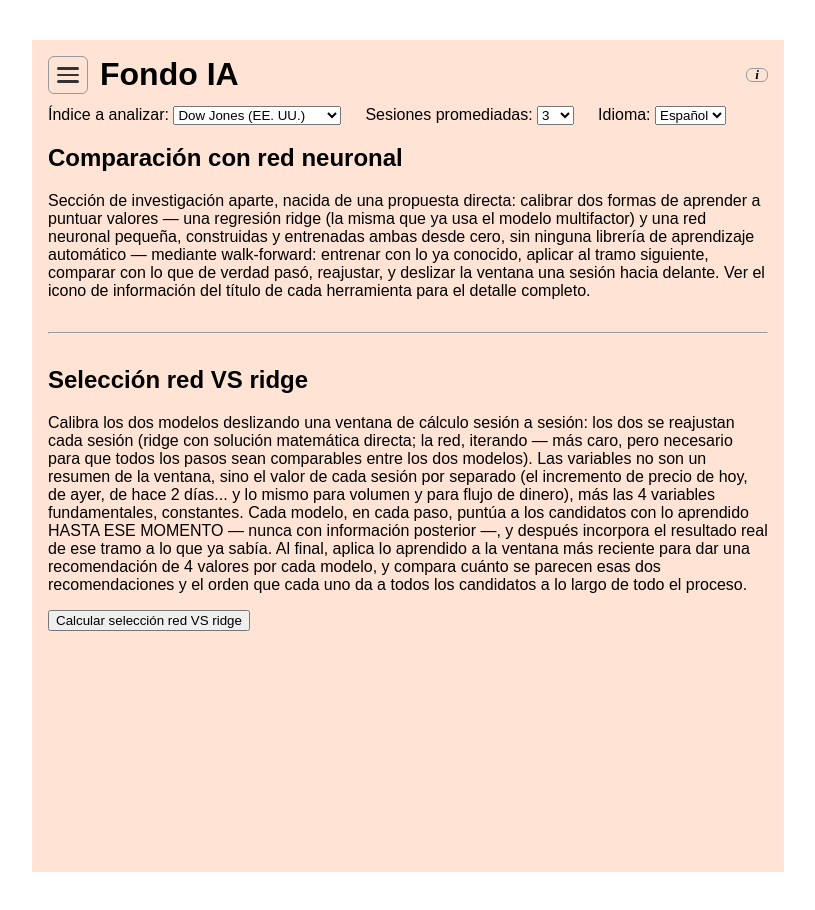
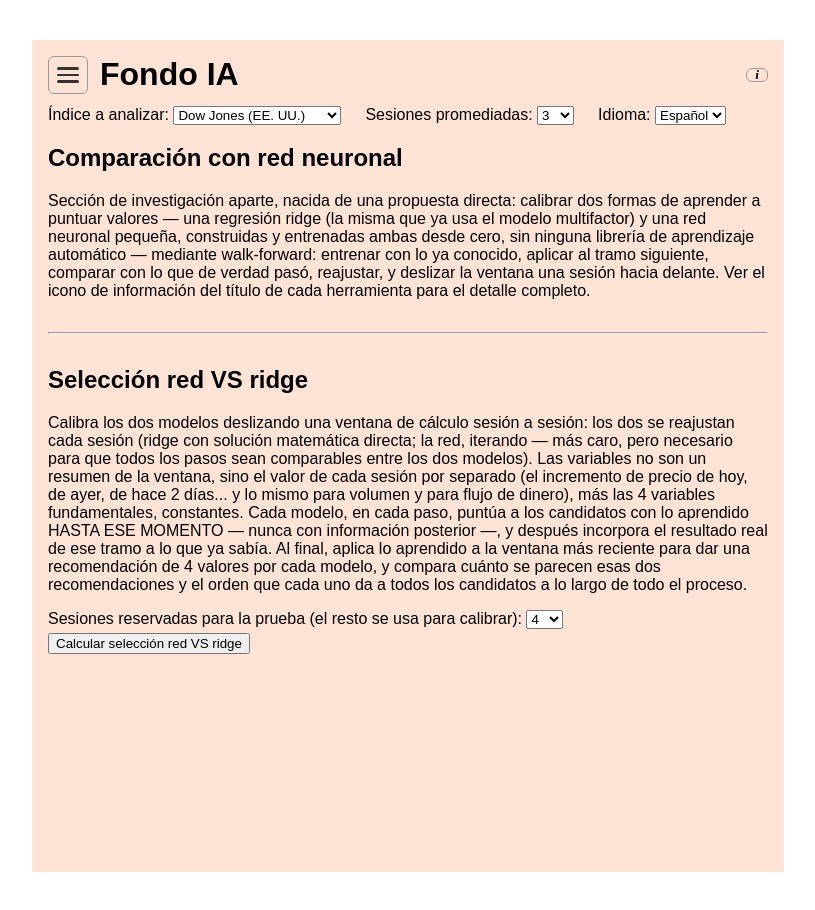
Before and after one commit to antonioluiscliment/fondo-ia-web, a Next.js app: page /comparacionRedNeuronal in a window 1280 px wide. Shown: the whole page, without its empty margins (232-1047 px from the left). Built offline with nearby package versions, Linux system fonts and the light colour scheme.

Commit message:
Add files via upload

```diff
--- a/pages/comparacionRedNeuronal.js
+++ b/pages/comparacionRedNeuronal.js
@@ -4,6 +4,10 @@ import BotonCompartirPdf from "../components/BotonCompartirPdf";
 import { useAppConfig } from "../lib/appConfig";
 import { obtenerIndice, tickerVisible } from "../lib/indices";
 import { descargarTablaPdf } from "../lib/pdfComun";
+
+const SESIONES_TEST_DEFECTO = 4;
+const SESIONES_TEST_MINIMO = 1;
+const SESIONES_TEST_MAXIMO = 10;
 
 // "Comparación con red neuronal": nace de la propuesta de calibrar
 // dos modelos de selección — una regresión ridge y una red neuronal
@@ -19,13 +23,14 @@ export default function ComparacionRedNeuronal() {
   const [resultado, setResultado] = useState(null);
   const [cargando, setCargando] = useState(false);
   const [error, setError] = useState(null);
+  const [sesionesTest, setSesionesTest] = useState(SESIONES_TEST_DEFECTO);
 
   async function realizar() {
     setCargando(true);
     setError(null);
     setResultado(null);
     try {
-      const resp = await fetch(`/api/redVsRidge?indice=${indiceId}`);
+      const resp = await fetch(`/api/redVsRidge?indice=${indiceId}&sesionesTest=${sesionesTest}`);
       const json = await resp.json();
       if (!resp.ok) throw new Error(json.error || "Error desconocido");
       setResultado(json);
@@ -66,6 +71,7 @@ export default function ComparacionRedNeuronal() {
           {t.redVsRidgeHistorialDiferencia(diferencia)}
         </p>
         <p style={{ margin: "2px 0" }}>{t.redVsRidgeHistorialTasa(hist.tasaSuperaBase, hist.numPasos)}</p>
+        <p style={{ margin: "6px 0 0", fontSize: "0.85em", fontStyle: "italic", color: "#555" }}>{t.redVsRidgeHistorialAvisoMuestra}</p>
       </div>
     );
   }
@@ -80,6 +86,19 @@ export default function ComparacionRedNeuronal() {
       <h2>{t.redVsRidgeTitulo}</h2>
       <p>{t.redVsRidgeDesc}</p>
 
+      <p style={{ margin: "12px 0 4px" }}>
+        <label>
+          {t.redVsRidgeEtiquetaSesionesTest}{" "}
+          <select value={sesionesTest} onChange={(e) => setSesionesTest(Number(e.target.value))}>
+            {Array.from({ length: SESIONES_TEST_MAXIMO - SESIONES_TEST_MINIMO + 1 }, (_, i) => SESIONES_TEST_MINIMO + i).map((n) => (
+              <option key={n} value={n}>
+                {n}
+              </option>
+            ))}
+          </select>
+        </label>
+      </p>
+
       <button onClick={realizar} disabled={cargando}>
         {cargando ? t.redVsRidgeBotonCargando : t.redVsRidgeBoton}
       </button>
@@ -89,7 +108,8 @@ export default function ComparacionRedNeuronal() {
       {resultado && (
         <div style={{ border: "2px solid #333", borderRadius: 6, padding: 16, margin: "12px 0" }}>
           <p style={{ margin: "4px 0" }}>
-            {t.redVsRidgeParametros(resultado.parametros.ventana, resultado.parametros.totalSesiones, resultado.parametros.pasoRidge, resultado.parametros.pasoRed)}
+            {t.redVsRidgeParametros(resultado.parametros.ventana, resultado.parametros.totalSesiones, resultado.parametros.pasoRidge, resultado.parametros.pasoRed)}{" "}
+            {t.redVsRidgeParametrosTest(resultado.parametros.sesionesTest)}
           </p>
           {resultado.parametros.sesionesReducidas && (
             <p style={{ background: "#fff3cd", border: "1px solid #cc9a06", borderRadius: 6, padding: 10, color: "#7a5c00" }}>
```
